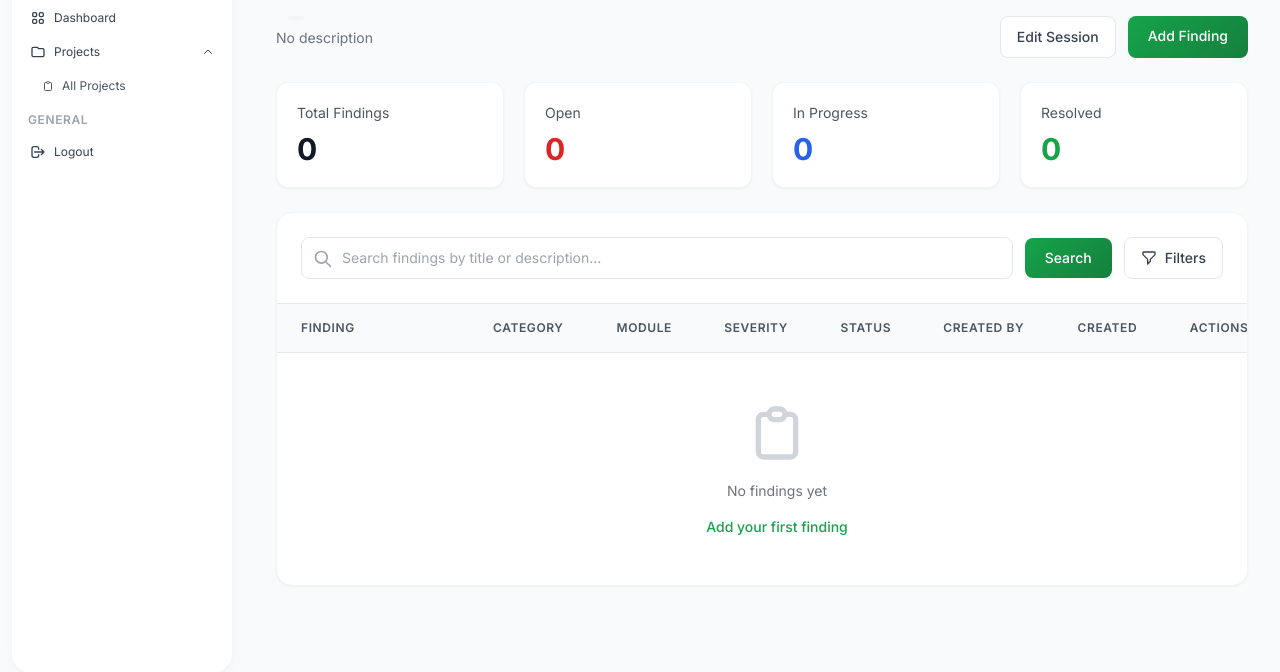
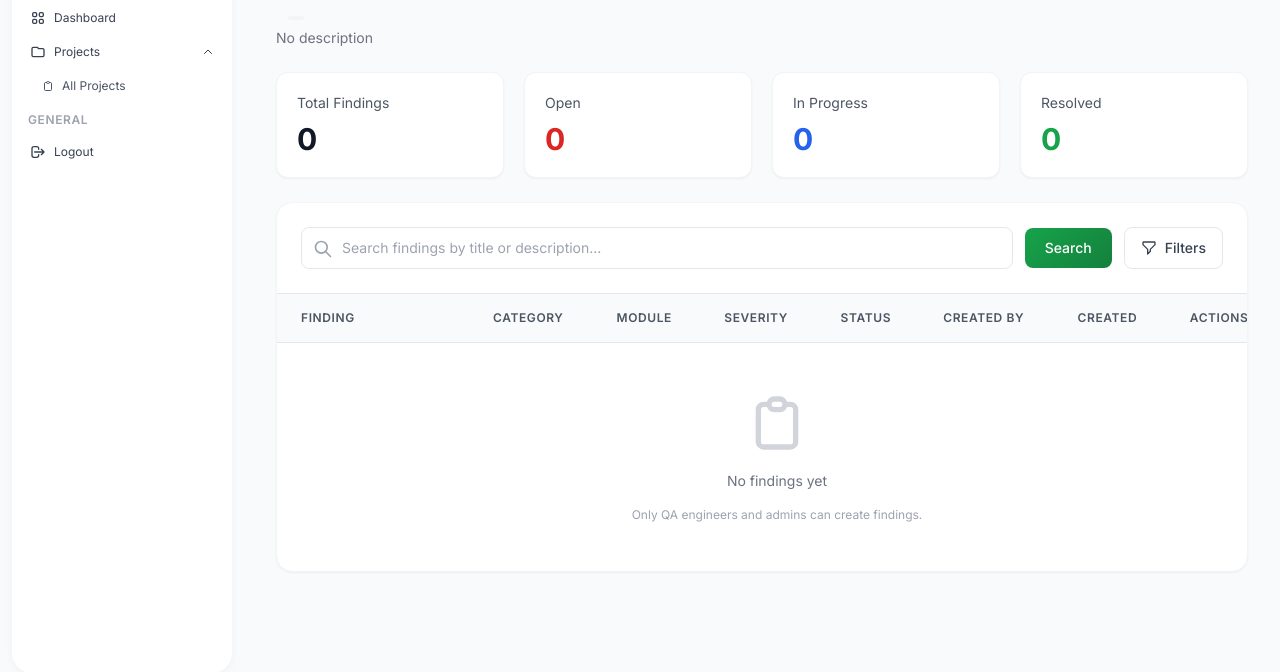
Before and after one commit to Levi-LMN/Zearom-QA, a Python web app: template templates/session_detail.html in a window 1280 px wide. Shown: the part 115-787 px from the top of the page. Run offline with Jinja, Linux system fonts and the light colour scheme; the template is opened without the code that fills it, so the values that code supplies are empty; some libraries are stand-ins or nearby versions.

Commit message:
dynamic links based on roles

```diff
--- a/templates/session_detail.html
+++ b/templates/session_detail.html
@@ -30,12 +30,16 @@
             {% endif %}
         </div>
         <div class="flex space-x-3">
+            {% if current_user.is_authenticated and current_user.role == 'admin' %}
             <a href="{{ url_for('edit_session', session_id=testing_session.id) }}" class="text-gray-700 bg-white border border-gray-200 px-4 py-2.5 rounded-lg text-sm font-medium hover:bg-gray-50">
                 Edit Session
             </a>
+            {% endif %}
+            {% if current_user.is_authenticated and current_user.role in ['admin', 'qa'] %}
             <a href="{{ url_for('new_finding', session_id=testing_session.id) }}" class="btn-primary text-white px-5 py-2.5 rounded-lg text-sm font-medium">
                 Add Finding
             </a>
+            {% endif %}
         </div>
     </div>
 </div>
@@ -259,9 +263,11 @@
                                 View
                             </a>
                             <span class="text-gray-300">|</span>
+                            {% if current_user.is_authenticated and current_user.role == 'admin' %}
                             <a href="{{ url_for('edit_finding', finding_id=finding.id) }}" class="text-sm text-gray-600 hover:text-gray-700 font-medium">
                                 Edit
                             </a>
+                            {% endif %}
                         </div>
                     </td>
                 </tr>
@@ -281,9 +287,13 @@
                             <path stroke-linecap="round" stroke-linejoin="round" stroke-width="2" d="M9 5H7a2 2 0 00-2 2v12a2 2 0 002 2h10a2 2 0 002-2V7a2 2 0 00-2-2h-2M9 5a2 2 0 002 2h2a2 2 0 002-2M9 5a2 2 0 012-2h2a2 2 0 012 2"/>
                         </svg>
                         <p class="text-sm text-gray-500 mb-4">No findings yet</p>
+                        {% if current_user.is_authenticated and current_user.role in ['admin', 'qa'] %}
                         <a href="{{ url_for('new_finding', session_id=testing_session.id) }}" class="inline-flex items-center text-sm text-green-600 hover:text-green-700 font-medium">
                             Add your first finding
                         </a>
+                        {% else %}
+                        <p class="text-xs text-gray-400">Only QA engineers and admins can create findings.</p>
+                        {% endif %}
                         {% endif %}
                     </td>
                 </tr>
```
Also changed, not shown: templates/project_detail.html (+10 -0 lines).
